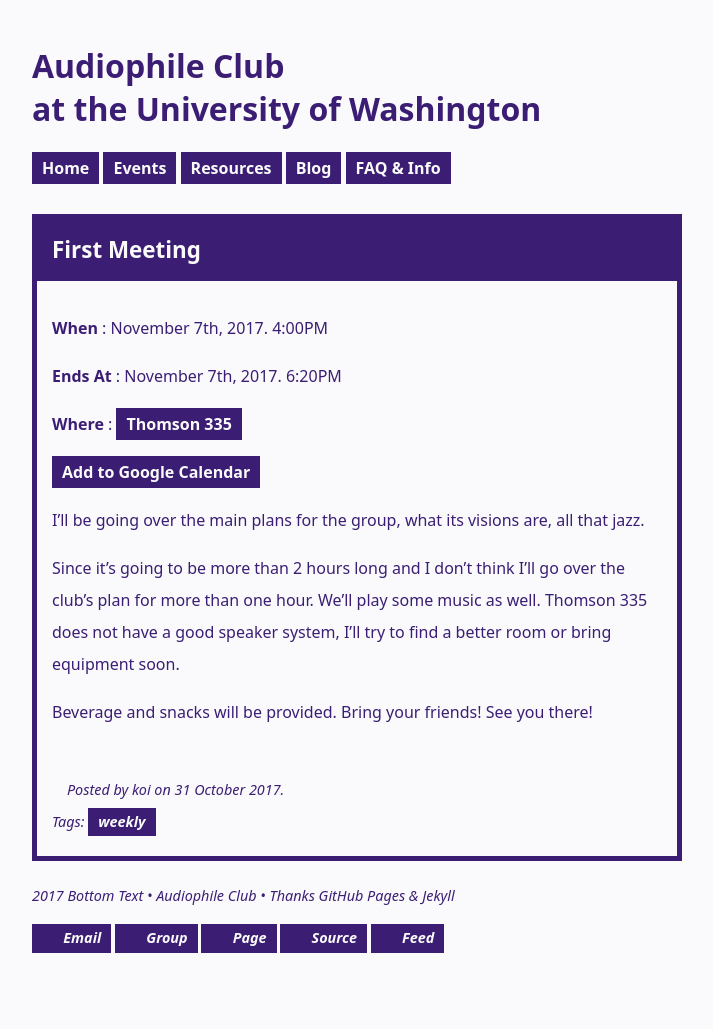
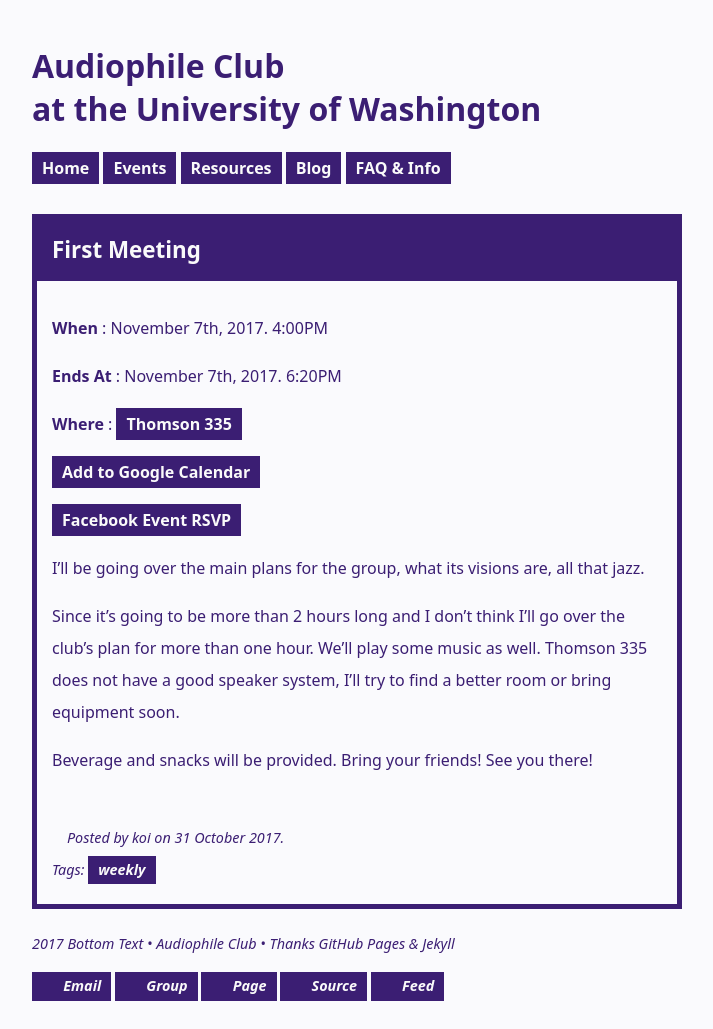
Before and after one commit to audiophile-uw/audiophile-jekyll, a Jekyll site: the page built from _posts/2017-10-31-first-meeting.md, in a window 1280 px wide. Shown: the whole page, without its empty margins (283-996 px from the left). Built offline with Jekyll 4.4.1, drawn with Linux system fonts in a browser that asks for light colours; some web fonts are replaced; before the commit the page ends 981 px from its top, so only the background shows below that.

Commit message:
added fb event link for first meeting

```diff
--- a/_posts/2017-10-31-first-meeting.md
+++ b/_posts/2017-10-31-first-meeting.md
@@ -14,6 +14,8 @@ permalink: /first
 
 {% include ev.md page=page %}
 
+[Facebook Event RSVP](https://www.facebook.com/events/295010017683779/)
+
 I'll be going over the main plans for the group, what its visions are, all that jazz.
 
 Since it's going to be more than 2 hours long and I don't think I'll go over the club's plan for more than one hour. We'll play some music as well. Thomson 335 does not have a good speaker system, I'll try to find a better room or bring equipment soon.
```
